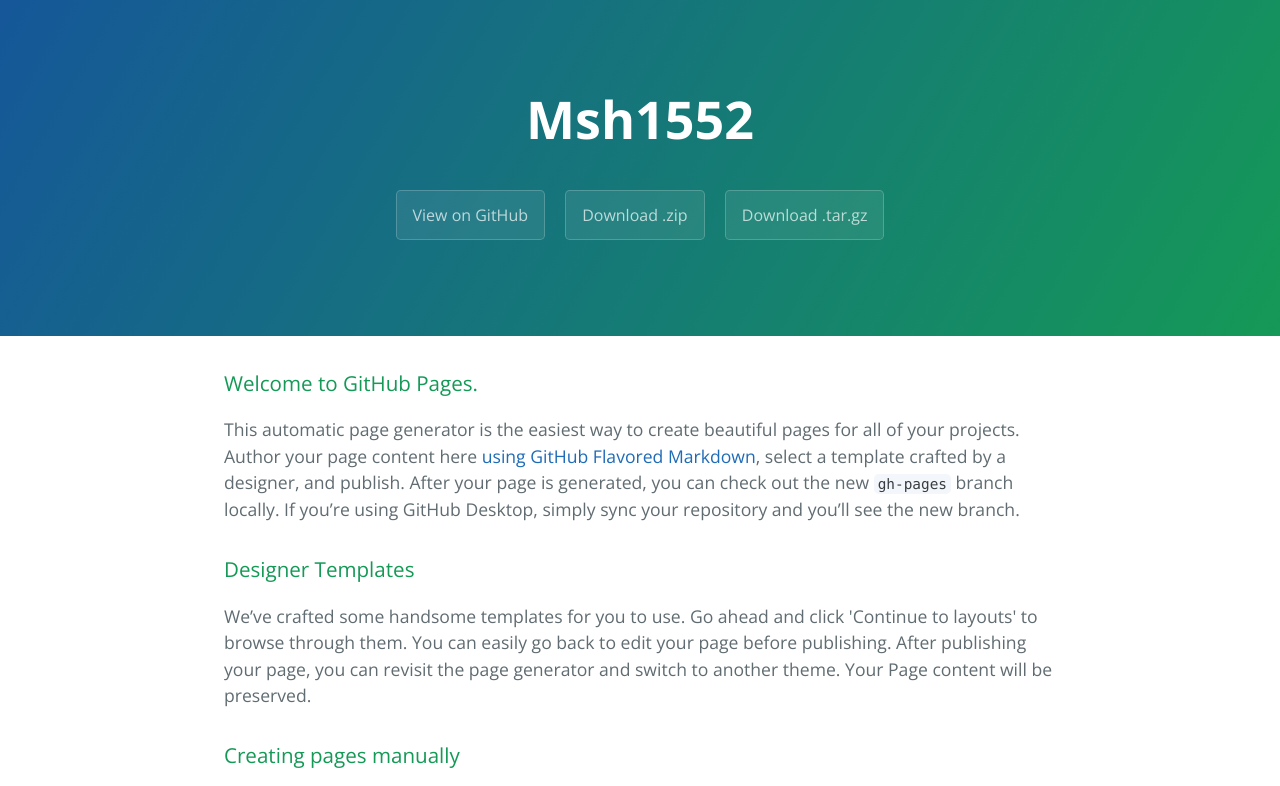
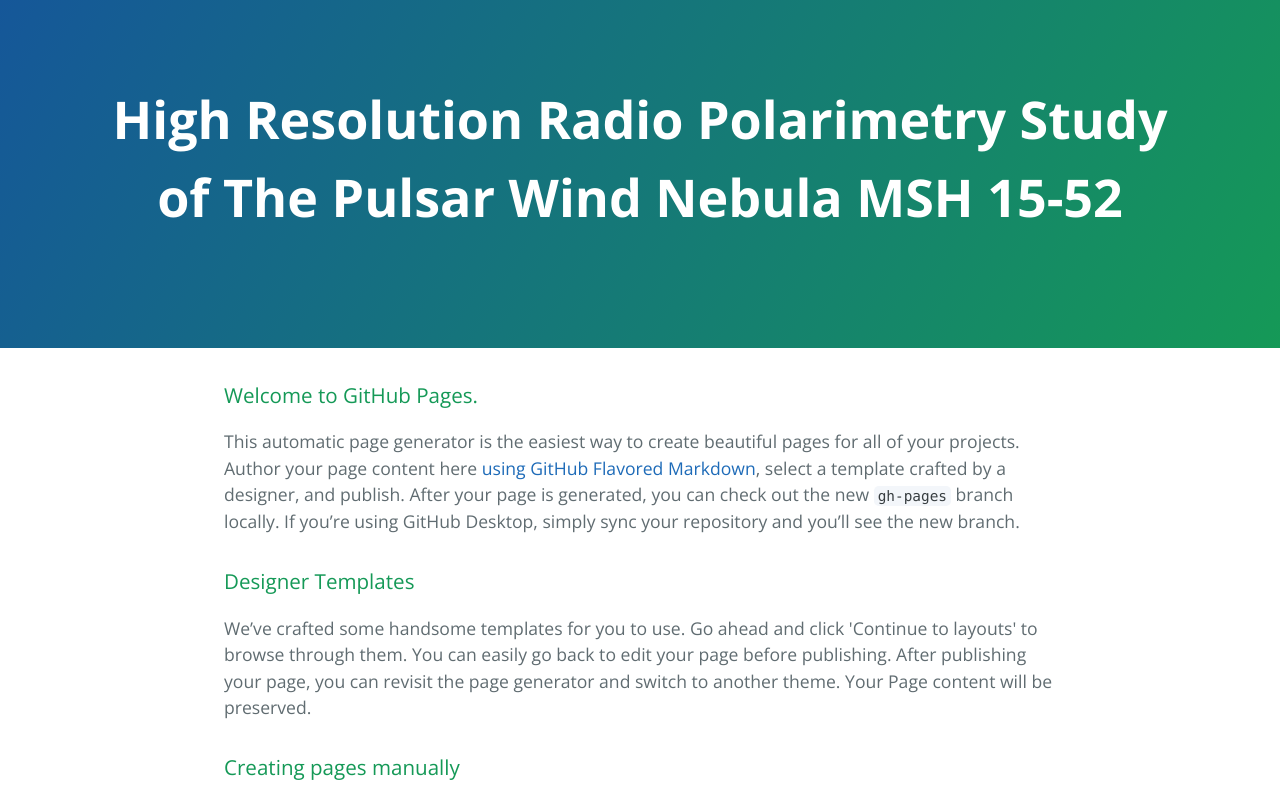
Before and after one commit to ryan-leung/msh1552, a plain HTML site: page index.html in a window 1280 px wide. Shown: the top 786 px of the page. Drawn offline with nearby package versions, Linux system fonts and the light colour scheme.

Commit message:
Update index.html

```diff
--- a/index.html
+++ b/index.html
@@ -2,7 +2,7 @@
 <html lang="en-us">
   <head>
     <meta charset="UTF-8">
-    <title>Msh1552 by ryan-leung</title>
+    <title>High Resolution Radio Polarimetry Study of The Pulsar Wind Nebula MSH 15-52 by ryan-leung</title>
     <meta name="viewport" content="width=device-width, initial-scale=1">
     <link rel="stylesheet" type="text/css" href="stylesheets/normalize.css" media="screen">
     <link href='https://fonts.googleapis.com/css?family=Open+Sans:400,700' rel='stylesheet' type='text/css'>
@@ -11,11 +11,8 @@
   </head>
   <body>
     <section class="page-header">
-      <h1 class="project-name">Msh1552</h1>
+      <h1 class="project-name">High Resolution Radio Polarimetry Study of The Pulsar Wind Nebula MSH 15-52</h1>
       <h2 class="project-tagline"></h2>
-      <a href="https://github.com/ryan-leung/msh1552" class="btn">View on GitHub</a>
-      <a href="https://github.com/ryan-leung/msh1552/zipball/master" class="btn">Download .zip</a>
-      <a href="https://github.com/ryan-leung/msh1552/tarball/master" class="btn">Download .tar.gz</a>
     </section>
 
     <section class="main-content">
```
